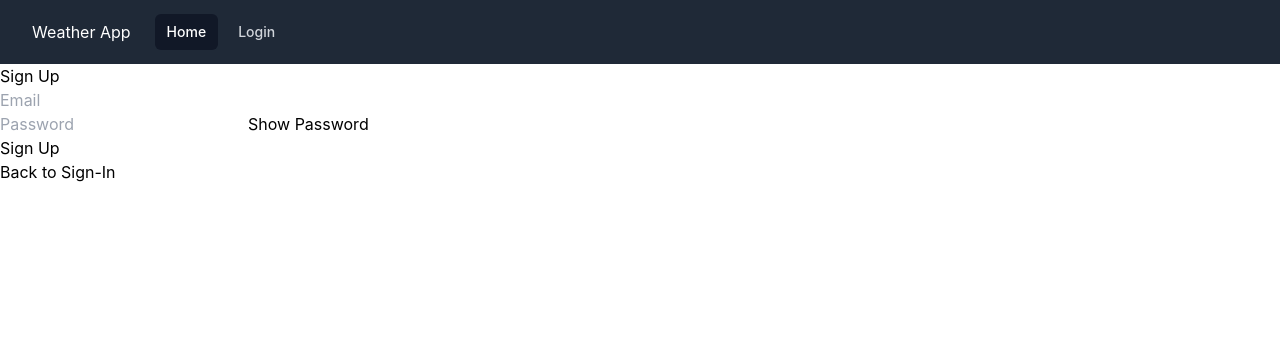
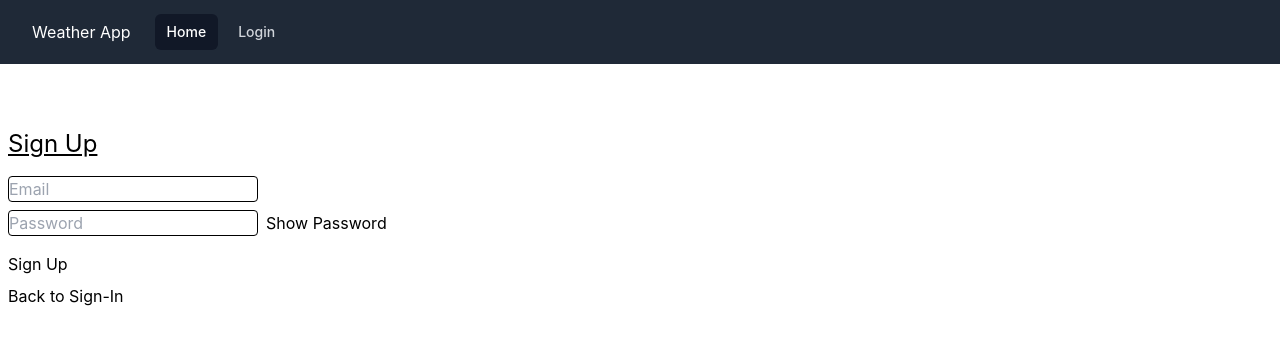
Before and after one commit to remuschen05/weatherapp, a React (Create React App) app: page /sign-up in a window 1280 px wide. Shown: the top 344 px of the page. Built offline with nearby package versions, Linux system fonts and the light colour scheme.

Commit message:
css changes

```diff
--- a/src/pages/SignIn.jsx
+++ b/src/pages/SignIn.jsx
@@ -39,36 +39,42 @@ function SignIn() {
   };
 
   return (
-    <div>
+    <div className="flex flex-col h-screen">
       <Navbar />
-      <h1>sign in</h1>
+      <main className="container mx-auto py-12 px-2">
+        <h1 className="text-2xl bold underline py-4">Sign In</h1>
         <form onSubmit={onSubmit}>
           <input
             type="email"
-          className="emailInput"
+            className="border border-black border-solid rounded"
             placeholder="Email"
             id="email"
             value={email}
             onChange={onChange}
           />
-        <div>
+          <div className="py-2">
             <input
               type={showPassword ? 'text' : 'password'}
+              className="border border-black border-solid rounded"
               placeholder="Password"
               id="password"
               value={password}
               onChange={onChange}
             />
 
-          <button onClick={() => setShowPassword((prevState) => !prevState)}>
+            <button
+              className="px-2"
+              onClick={() => setShowPassword((prevState) => !prevState)}
+            >
               Show Password
             </button>
           </div>
-        <div>
+          <div className="py-2">
             <button>Sign In</button>
           </div>
           <Link to="/sign-up">Sign Up</Link>
         </form>
+      </main>
     </div>
   );
 }
--- a/src/pages/SignUp.jsx
+++ b/src/pages/SignUp.jsx
@@ -51,35 +51,41 @@ function SignUp() {
   };
 
   return (
-    <div>
+    <div className="flex flex-col h-screen">
       <Navbar />
-      <h1>Sign Up</h1>
+      <main className="container mx-auto py-12 px-2">
+        <h1 className="text-2xl bold underline py-4">Sign Up</h1>
         <form onSubmit={onSubmit}>
           <input
             type="email"
-          className="emailInput"
+            className="border border-black border-solid rounded"
             placeholder="Email"
             id="email"
             value={email}
             onChange={onChange}
           />
-        <div>
+          <div className="py-2">
             <input
               type={showPassword ? 'text' : 'password'}
+              className="border border-black border-solid rounded"
               placeholder="Password"
               id="password"
               value={password}
               onChange={onChange}
             />
-          <button onClick={() => setShowPassWord((prevState) => !prevState)}>
+            <button
+              className="px-2"
+              onClick={() => setShowPassWord((prevState) => !prevState)}
+            >
               Show Password
             </button>
           </div>
-        <div>
+          <div className="py-2">
             <button>Sign Up</button>
           </div>
           <Link to="/sign-in">Back to Sign-In</Link>
         </form>
+      </main>
     </div>
   );
 }
```
Lines whose indentation alone changed are shown as unchanged.
